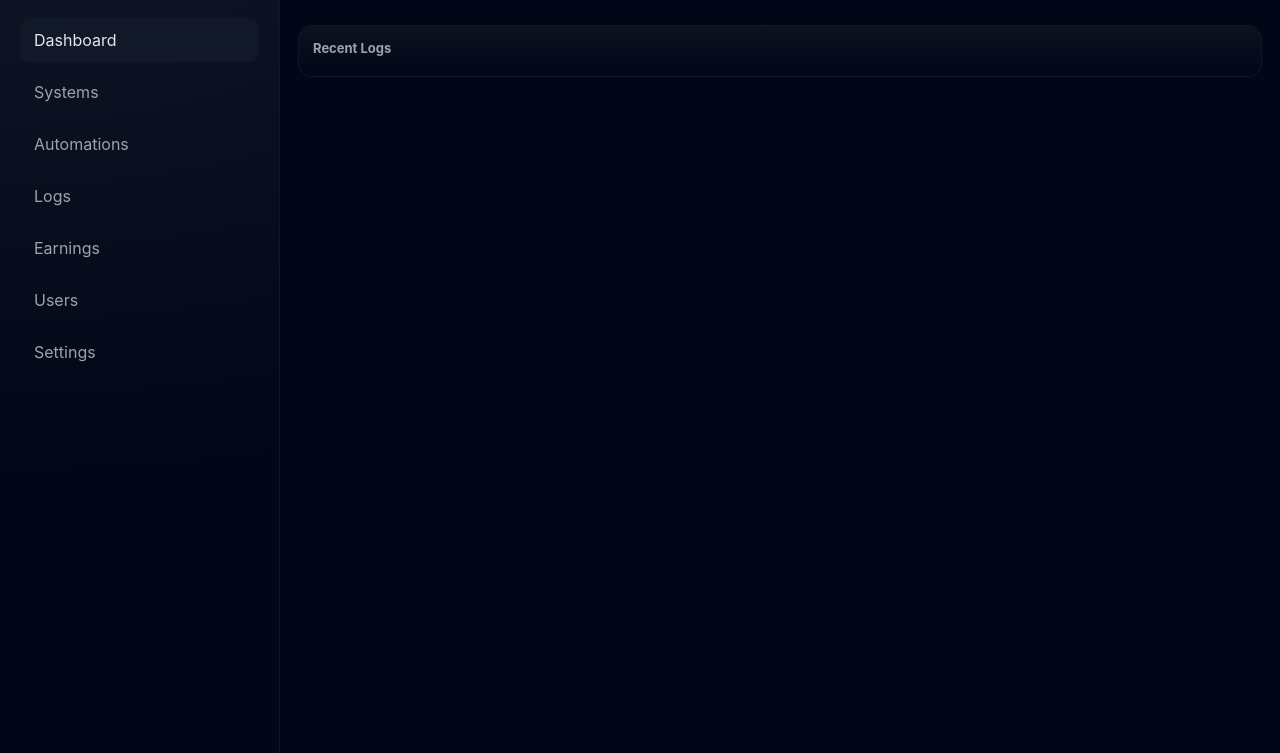
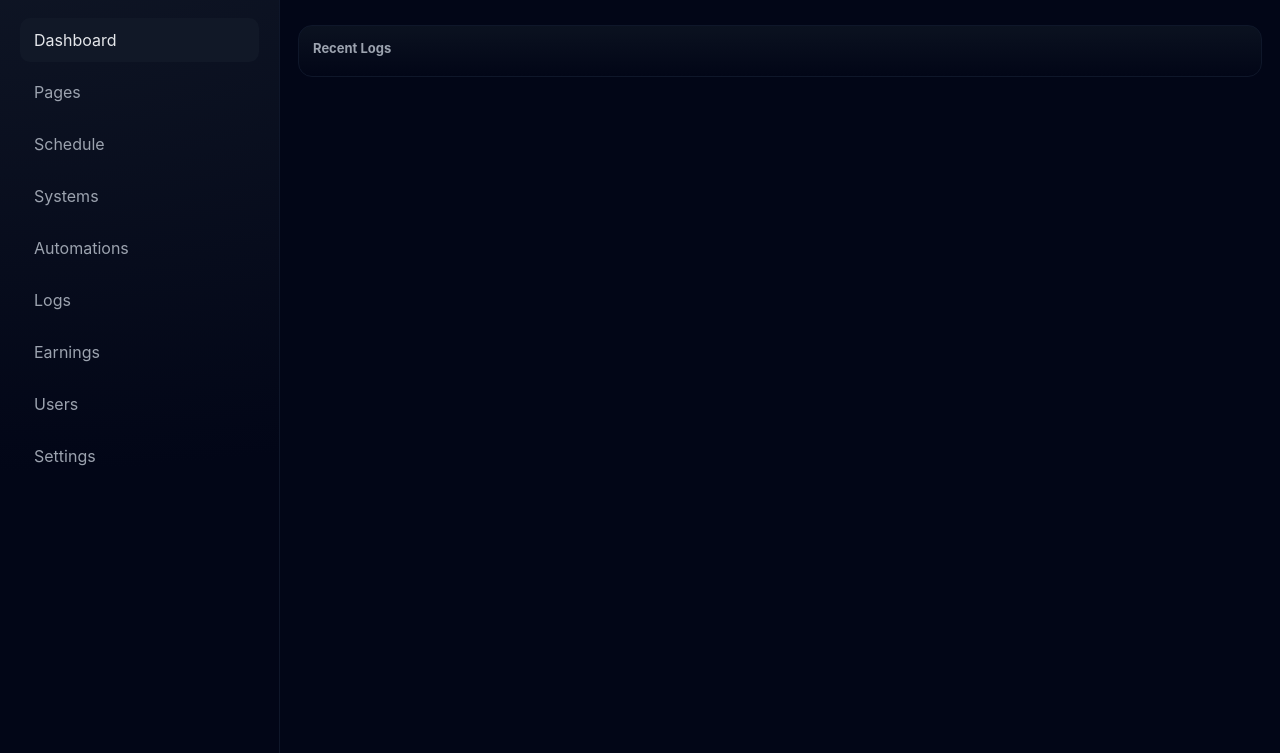
Before and after one commit to re178/mega-facebook-autoposter, a website: page public/index.html in a window 1280 px wide. Shown: the part 47-800 px from the top of the page. Drawn offline with Linux system fonts and the light colour scheme; no server answers.

Commit message:
Add 'Pages' and 'Schedule' links to sidebar

```diff
--- a/public/index.html
+++ b/public/index.html
@@ -12,6 +12,8 @@
       <div class="brand"><span class="dot"></span><h2>MEGA CONTROL</h2></div>
       <nav class="nav">
         <a class="active" data-page="master">Dashboard</a>
+        <a data-page="pages" href="/pages">Pages</a>
+        <a data-page="schedule" href="/schedule">Schedule</a>
         <a data-page="systems">Systems</a>
         <a data-page="automations">Automations</a>
         <a data-page="logs">Logs</a>
```
